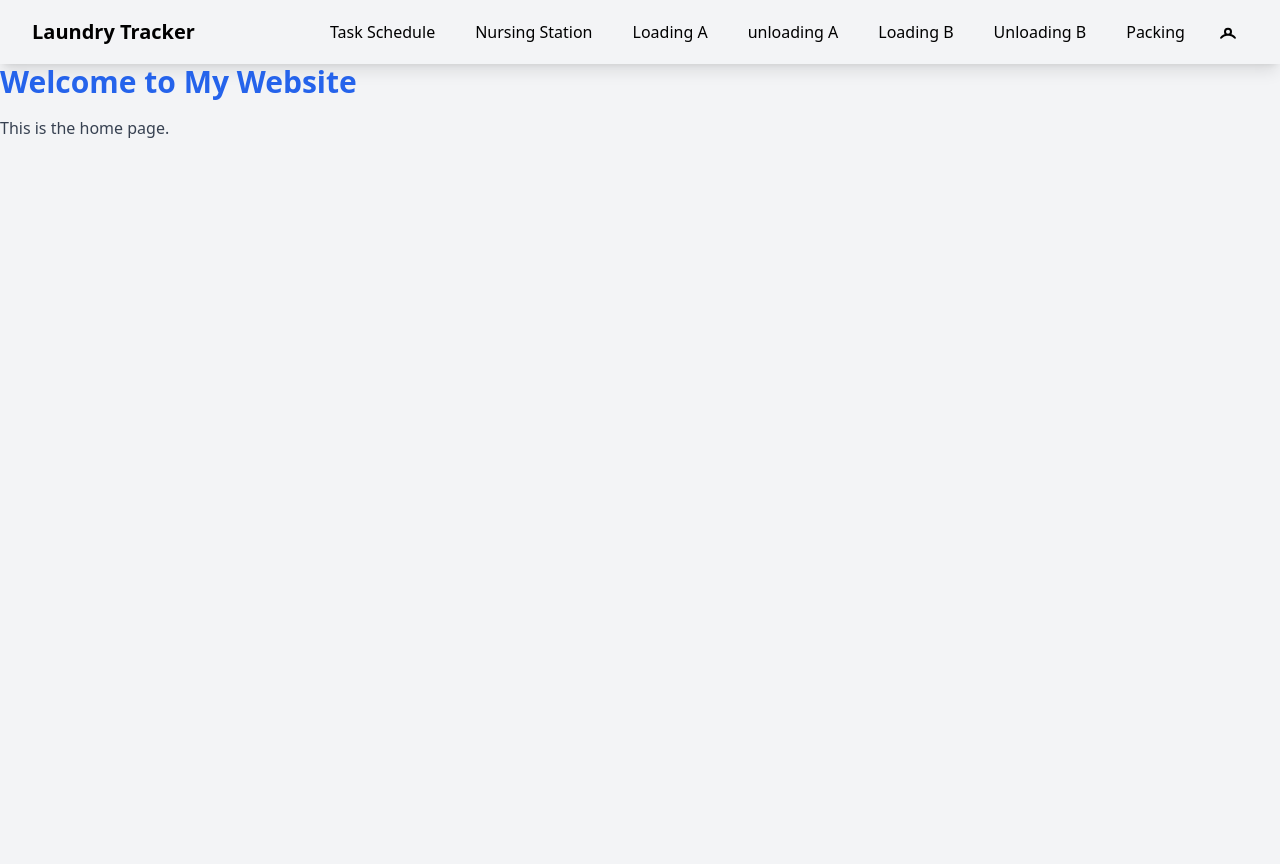
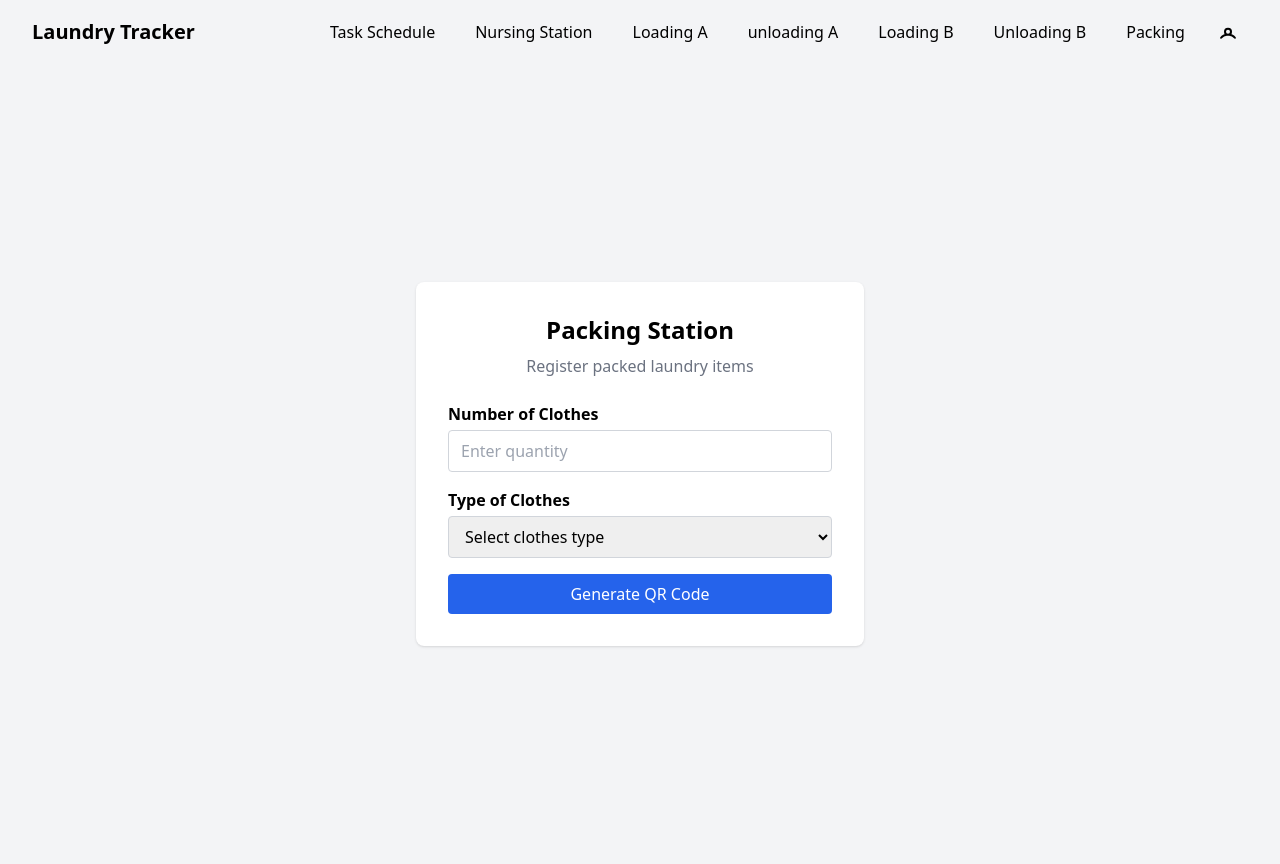
Before and after one commit to callmesidhu/Django-loundary-tracker-project, a Django app: page /packing/ in a window 1280 px wide. Before the commit the page ends 138 px from the top, so only its background shows below. Run offline with Django 5.2, Linux system fonts and the light colour scheme; some libraries are stand-ins or nearby versions.

Commit message:
/packing ui added

```diff
--- a/templates/packing.html
+++ b/templates/packing.html
@@ -1,6 +1,59 @@
 {% extends "base.html" %}
+{% block content %}
+<div class="min-h-screen bg-gray-100 flex items-center justify-center py-10">
+  <!-- Card Container -->
+  <div class="w-full max-w-md bg-white rounded-lg shadow p-8">
+    <!-- Heading -->
+    <h1 class="text-2xl font-bold text-center mb-2">Packing Station</h1>
+    <!-- Subheading -->
+    <p class="text-center text-gray-500 mb-6">Register packed laundry items</p>
 
-{% block content %}
-    <h1 class="text-3xl font-bold text-blue-600">Welcome to My Website</h1>
-    <p class="mt-4 text-gray-700">This is the home page.</p>
+    <!-- Form -->
+    <form>
+      <!-- Number of Clothes -->
+      <div class="mb-4">
+        <label for="quantity" class="block font-semibold mb-1">Number of Clothes</label>
+        <input
+          type="number"
+          id="quantity"
+          name="quantity"
+          placeholder="Enter quantity"
+          class="w-full border border-gray-300 rounded px-3 py-2 focus:outline-none focus:border-blue-500"
+          required
+        />
+      </div>
+
+      <!-- Type of Clothes -->
+      <div class="mb-4">
+        <label for="clothes-type" class="block font-semibold mb-1">Type of Clothes</label>
+        <select
+                id="clothes-type"
+                name="clothes_type"
+                class="w-full border border-gray-300 rounded px-3 py-2 focus:outline-none focus:border-blue-500"
+                required
+                >
+                <option value="">Select clothes type</option>
+                <option value="bed_sheets">Bed Sheets</option>
+                <option value="pillowcases">Pillowcases</option>
+                <option value="blankets">Blankets</option>
+                <option value="towels">Towels</option>
+                <option value="patient_gowns">Patient Gowns</option>
+                <option value="staff_uniforms">Staff Uniforms</option>
+                <option value="surgical_drapes">Surgical Drapes</option>
+                <option value="privacy_curtains">Privacy Curtains</option>
+                <option value="other">Other</option>
+                </select>
+
+      </div>
+
+      <!-- Submit Button -->
+      <button
+        type="submit"
+        class="w-full bg-blue-600 text-white py-2 rounded hover:bg-blue-700 transition-colors"
+      >
+        Generate QR Code
+      </button>
+    </form>
+  </div>
+</div>
 {% endblock %}
```
Also changed, not shown: templates/nursing_station.html (+12 -4 lines).
